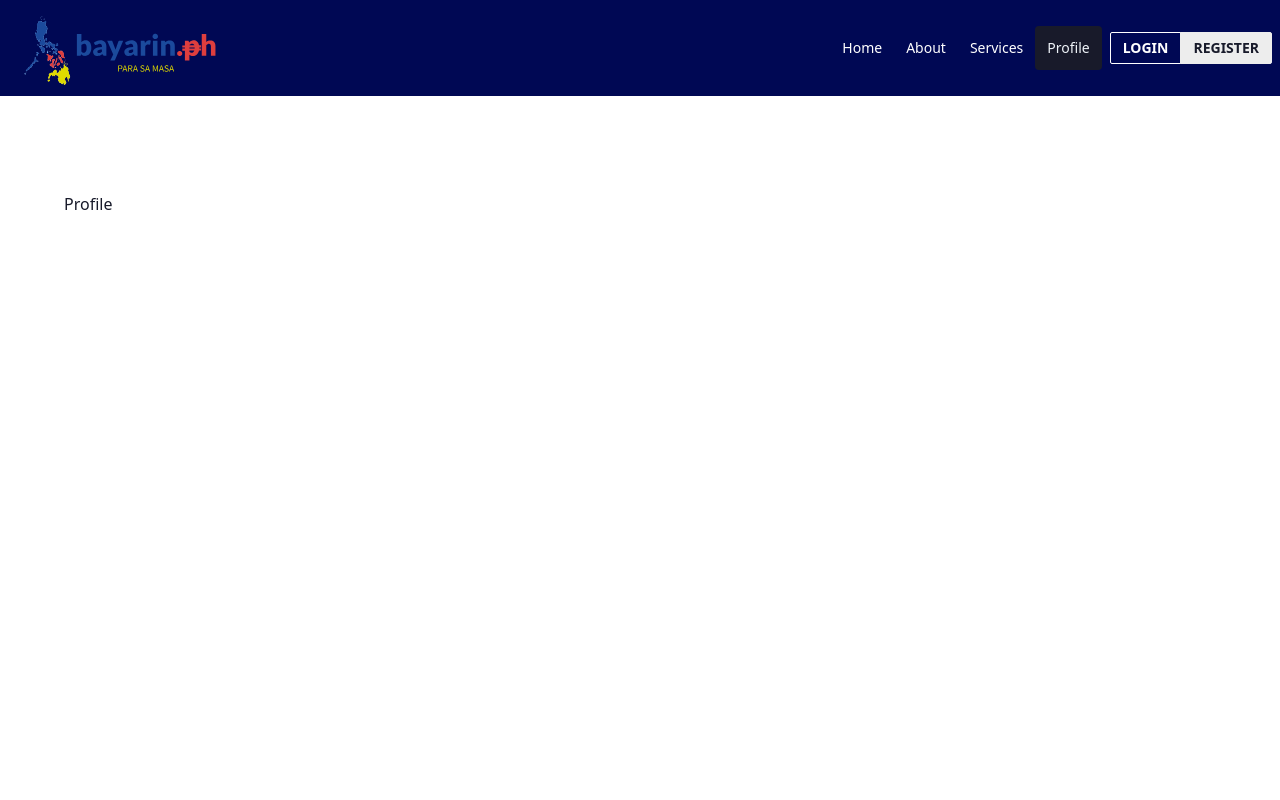
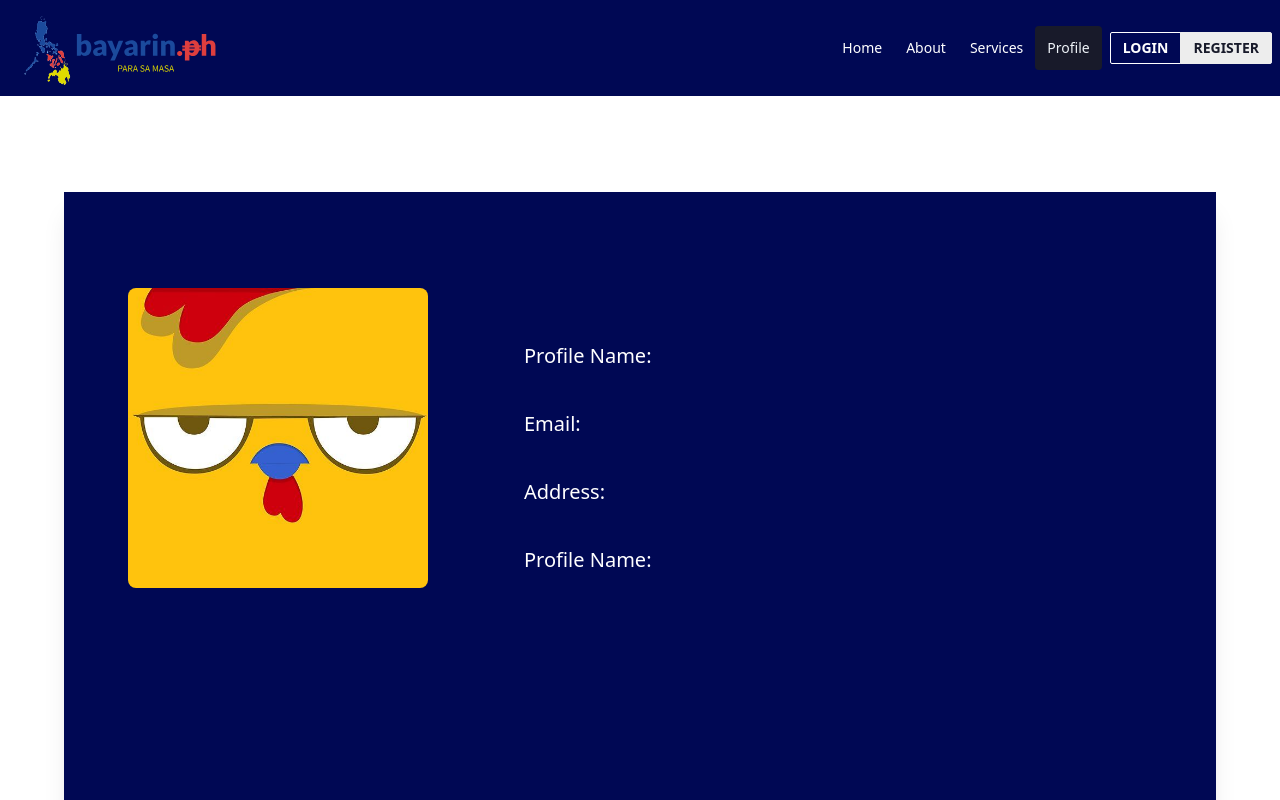
Before and after one commit to jajalovack/bayarin-ph-client, a React (Vite) app: page /profile in a window 1280 px wide. Shown: the top 800 px of the page. Built offline with nearby package versions, Linux system fonts and the light colour scheme; the HTML template or start-up script is replaced by a standard one.

Commit message:
added test layout -profile

```diff
--- a/package.json
+++ b/package.json
@@ -15,6 +15,7 @@
     "react": "^18.2.0",
     "react-dom": "^18.2.0",
     "react-router-dom": "^6.16.0",
+    "react-scroll": "^1.9.0",
     "react-type-animation": "^3.2.0",
     "sort-by": "^1.2.0"
   },
--- a/src/layout/Header/Header.jsx
+++ b/src/layout/Header/Header.jsx
@@ -1,5 +1,6 @@
 import { useState } from "react";
-import { NavLink, Link } from "react-router-dom";
+import { NavLink, Link as LinkRouter } from "react-router-dom";
+import { Link as LinkScroll } from "react-scroll";
 import Logo from "../../assets/logo.svg";
 
 const Header = () => {
@@ -34,12 +35,16 @@ const Header = () => {
                 </NavLink>
               </li>
               <li>
-                <NavLink
-                  to="/services"
+                <LinkScroll
+                  to="services"
+                  spy={true}
+                  smooth={true}
+                  offset={50}
+                  duration={500}
                   className="link link-hover hover:text-white"
                 >
                   Services
-                </NavLink>
+                </LinkScroll>
               </li>
               <li>
                 <NavLink
@@ -52,10 +57,10 @@ const Header = () => {
             </ul>
             <div className="join">
               <button className="btn btn-sm join-item btn-outline text-white">
-                <Link to="/login">Login</Link>
+                <LinkRouter to="/login">Login</LinkRouter>
               </button>
               <button className="btn btn-sm join-item">
-                <Link to="/register">Register</Link>
+                <LinkRouter to="/register">Register</LinkRouter>
               </button>
             </div>
           </div>
--- a/src/routes.jsx
+++ b/src/routes.jsx
@@ -3,7 +3,6 @@ import About from "./views/About/About";
 import Login from "./views/Login/Login";
 import Register from "./views/Register/Register";
 import Profile from "./views/Profile/Profile";
-import Services from "./views/Services/Services";
 
 export const navRoutes = [
   {
@@ -15,11 +14,6 @@ export const navRoutes = [
     path: "/about",
     element: <About />,
     name: "About",
-  },
-  {
-    path: "/services",
-    element: <Services />,
-    name: "Services",
   },
   {
     path: "/profile",
--- a/src/views/Home/Components/Services.jsx
+++ b/src/views/Home/Components/Services.jsx
@@ -7,7 +7,7 @@ const Services = () => {
   return (
     // will change the color of the icons and text to white after checking
 
-    <div className="h-screen bg-[#F48787] overflow-x-hidden">
+    <div name="services" className="h-screen bg-[#F48787] overflow-x-hidden">
       <div className="max-w-[1000px] mx-auto p-4 flex flex-col justify-center w-full h-full">
         <header className="pb-8 sm:mx-auto">
           <p className="text-4xl font-bold inline border-b-4 border-red-700">
--- a/src/views/Profile/Profile.jsx
+++ b/src/views/Profile/Profile.jsx
@@ -1,5 +1,23 @@
+import ProfileImg from "../../assets/images/profile-img.jpg";
+
 const Profile = () => {
-  return <div className="padding h-screen">Profile</div>;
+  return (
+    <div className="padding">
+      <div className="w-full h-[1000px] bg-[#000854] shadow-xl">
+        <div className="padding items-center md:flex">
+          <img className="rounded-lg w-[300px]" src={ProfileImg} alt="" />
+          <div>
+            <div className="text-xl ml-[6rem] mt-10 text-white">
+              Profile Name:
+            </div>
+            <p className="text-xl ml-[6rem] mt-10 text-white">Email: </p>
+            <p className="text-xl ml-[6rem] mt-10 text-white">Address: </p>
+            <p className="text-xl ml-[6rem] mt-10 text-white">Profile Name:</p>
+          </div>
+        </div>
+      </div>
+    </div>
+  );
 };
 
 export default Profile;
```
Also changed, not shown: src/assets/images/profile-img.jpg (added), 1 other file (tests, documents, lock files or other folders).
